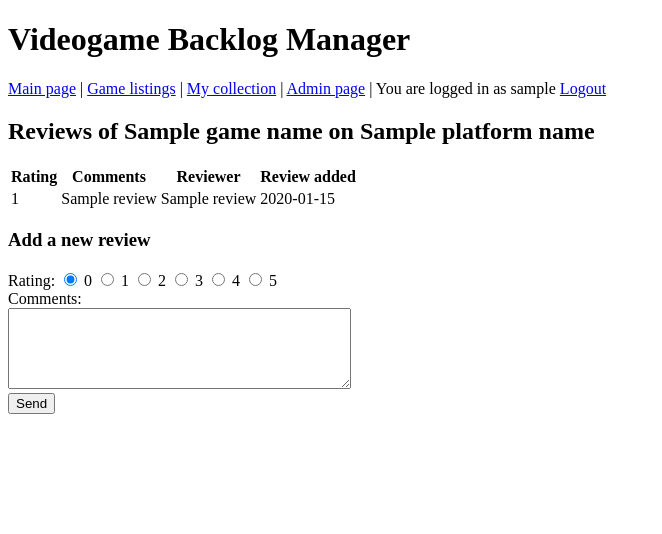
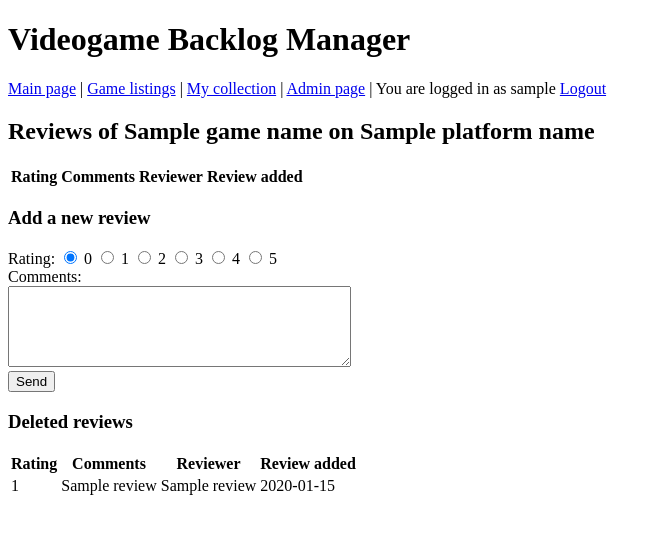
Before and after one commit to kivistoilkka/tsoha-videogame-backlog-manager, a Flask app: template src/templates/game_reviews.html in a window 1280 px wide. Shown: the top 534 px of the page, without its empty margins (0-662 px from the left). Run offline with Flask 2, Linux system fonts and the light colour scheme; the visitor is signed in with stand-in values (Sample User, id 1); the template is opened without the code that fills it: most values are stand-ins (such as "Sample title", 1, 10 or a date in 2020); lists and menus that the app fills with data are empty.

Commit message:
User can hide own reviews, admin can hide all reviews and see hidden reviews

```diff
--- a/src/services/games.py
+++ b/src/services/games.py
@@ -11,7 +11,7 @@ def get_visible_games_with_review_info():
     sql = "SELECT G.id, G.name AS game_name, P.name AS platform_name, \
         COUNT(R.rating) AS reviews, COALESCE(AVG(R.rating),-1) as review_average \
         FROM games G \
-        LEFT JOIN game_reviews R ON G.id=R.game_id \
+        LEFT JOIN (SELECT * FROM game_reviews WHERE visible=TRUE) R ON G.id=R.game_id \
         JOIN platforms P ON G.platform_id=P.id \
         WHERE G.visible=TRUE AND P.visible=TRUE \
         GROUP BY G.id, G.name, P.name \
--- a/src/templates/game_reviews.html
+++ b/src/templates/game_reviews.html
@@ -5,12 +5,24 @@
 <table>
 <tr><th>Rating</th><th>Comments</th><th>Reviewer</th><th>Review added</th></tr>
 {% for review in reviews %}
+{% if review[4] %}
 <tr>
 <td>{{ review[0] }}</td>
 <td>{{ review[1] }}</td>
 <td>{{ review[2] }}</td>
 <td>{{ review[3].strftime("%Y-%m-%d %H:%M:%S") }}</td>
+<td>
+{% if session.user_id == review[6] or session.user_is_admin %}
+<form action="/reviews/{{ game_id }}" method="POST">
+<input type="submit" value="Delete">
+<input type="hidden" name="review_id" value="{{ review[5] }}">
+<input type="hidden" name="csrf_token" value="{{ session.csrf_token }}">
+<input type="hidden" name="operation" value="hide_review">
+</form>
+{% endif %}
+</td>
 </tr>
+{% endif %}
 {% endfor %}
 </table>
 {% if session.user_id %}
@@ -28,7 +40,24 @@ Comments:<br>
 <input type="submit" value="Send">
 <input type="hidden" name="game_id" value="{{ game_id }}">
 <input type="hidden" name="csrf_token" value="{{ session.csrf_token }}">
+<input type="hidden" name="operation" value="add_review">
 </form>
+{% endif %}
+{% if session.user_is_admin %}
+<h3>Deleted reviews</h3>
+<table>
+<tr><th>Rating</th><th>Comments</th><th>Reviewer</th><th>Review added</th></tr>
+{% for review in reviews %}
+{% if not review[4] %}
+<tr>
+<td>{{ review[0] }}</td>
+<td>{{ review[1] }}</td>
+<td>{{ review[2] }}</td>
+<td>{{ review[3].strftime("%Y-%m-%d %H:%M:%S") }}</td>
+</tr>
+{% endif %}
+{% endfor %}
+</table>
 {% endif %}
 
 <script>
```
Also changed, not shown: src/routes/routes.py (+25 -14 lines), src/services/game_reviews.py (+25 -5 lines).
